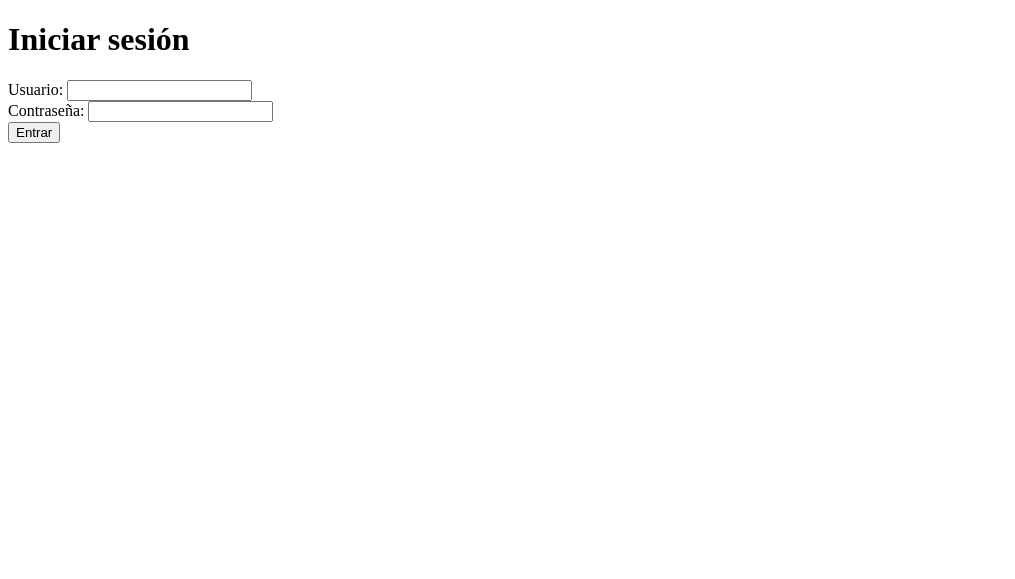
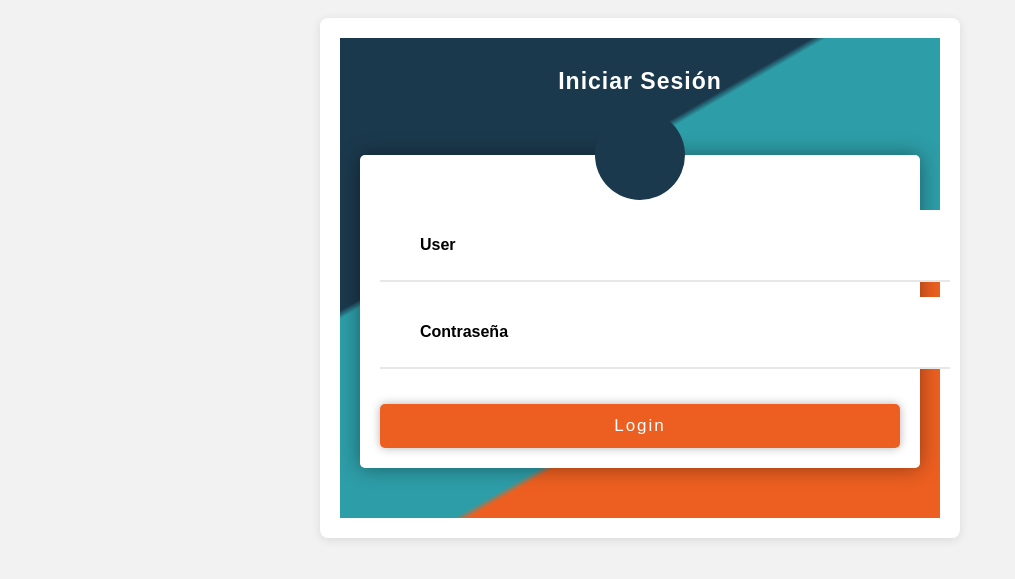
Before and after one commit to Leonel1098/IPC2_Practica2_201709088, a Flask app: page / in a window 1280 px wide. Shown: the top 579 px of the page, without its empty margins (0-1015 px from the left). Run offline with Flask 3, Linux system fonts and the light colour scheme.

Commit message:
Estilos login

```diff
--- a/static/styles.css
+++ b/static/styles.css
@@ -0,0 +1,200 @@
+.form-container {
+    background: linear-gradient(150deg, #1B394D 33%, #2D9DA7 34%, #2D9DA7 66%, #EC5F20 67%);
+    font-family: 'Raleway', sans-serif;
+    text-align: center;
+    padding: 30px 20px 50px;
+}
+.form-container .title {
+    color: #fff;
+    font-size: 23px;
+    text-transform: capitalize;
+    letter-spacing: 1px;
+    margin: 0 0 60px;
+}
+.form-container .form-horizontal {
+    background-color: #fff;
+    padding: 20px;
+    border-radius: 5px;
+    box-shadow: 0 0 20px rgba(0, 0, 0, 0.4);
+}
+.form-horizontal .form-icon {
+    color: #fff;
+    background-color: #1B394D;
+    font-size: 75px;
+    line-height: 92px;
+    height: 90px;
+    width: 90px;
+    margin: -65px auto 10px;
+    border-radius: 50%;
+}
+.form-horizontal .form-group {
+    margin: 0 0 10px;
+    position: relative;
+}
+.form-horizontal .form-group:nth-child(3) { margin-bottom: 30px; }
+.form-horizontal .form-group .input-icon {
+    color: #e7e7e7;
+    font-size: 23px;
+    position: absolute;
+    left: 0;
+    top: 10px;
+}
+.form-horizontal .form-control {
+    color: #000;
+    font-size: 16px;
+    font-weight: 600;
+    height: 50px;
+    padding: 10px 10px 10px 40px;
+    margin: 0 0 5px;
+    border: none;
+    border-bottom: 2px solid #e7e7e7;
+    border-radius: 0px;
+    box-shadow: none;
+}
+.form-horizontal .form-control:focus {
+    box-shadow: none;
+    border-bottom-color: #EC5F20;
+}
+.form-horizontal .form-control::placeholder {
+    color: #000;
+    font-size: 16px;
+    font-weight: 600;
+}
+.form-horizontal .forgot {
+    font-size: 13px;
+    font-weight: 600;
+    text-align: right;
+    display: block;
+}
+.form-horizontal .forgot a {
+    color: #777;
+    transition: all 0.3s ease 0s;
+}
+.form-horizontal .forgot a:hover {
+    color: #777;
+    text-decoration: underline;
+}
+.form-horizontal .signin {
+    color: #fff;
+    background-color: #EC5F20;
+    font-size: 17px;
+    text-transform: capitalize;
+    letter-spacing: 2px;
+    width: 100%;
+    padding: 12px;
+    box-shadow: 0 0 10px rgba(0, 0, 0, 0.3);
+    transition: all 0.4s ease 0s;
+}
+.form-horizontal .signin:hover,
+.form-horizontal .signin:focus {
+    font-weight: 600;
+    letter-spacing: 5px;
+    box-shadow: 0 0 10px rgba(0, 0, 0, 0.3) inset;
+}
+
+
+.form-container .title{
+    color: #fff;
+    font-size: 23px;
+    text-transform: capitalize;
+    letter-spacing: 1px;
+    margin: 0 0 60px;
+}
+.form-horizontal .form-group{
+    margin: 0 0 10px;
+    position: relative;
+}
+.form-horizontal .form-control{
+    color: #000;
+    font-size: 16px;
+    font-weight: 600;
+    height: 50px;
+    padding: 10px 10px 10px 40px;
+    margin: 0 0 5px;
+    border: none;
+    border-bottom: 2px solid #e7e7e7;
+    border-radius: 0px;
+    box-shadow: none;
+}
+.form-horizontal .form-control:focus{
+    box-shadow: none;
+    border-bottom-color: #EC5F20;
+}
+.form-horizontal .signin{
+    color: #fff;
+    background-color: #EC5F20;
+    font-size: 17px;
+    text-transform: capitalize;
+    letter-spacing: 2px;
+    width: 100%;
+    padding: 12px;
+    box-shadow: 0 0 10px rgba(0,0,0,0.3);
+    transition: all 0.4s ease 0s;
+}
+.signup{
+    background: transparent;
+    color: #20ecdb;
+    font-weight: 600;
+    text-decoration: underline;
+}
+
+body {
+    font-family: Arial, sans-serif;
+    background-color: #f2f2f2;
+    color: #333;
+    padding: 10px;
+}
+.form-bg {
+    max-width: 600px;
+    margin: auto;
+    padding: 20px;
+    background: white;
+    border-radius: 8px;
+    box-shadow: 0 2px 10px rgba(0, 0, 0, 0.1);
+}
+h3 {
+    text-align: center;
+    margin-bottom: 20px;
+}
+.form-group {
+    margin-bottom: 15px;
+}
+.form-group label {
+    display: block;
+    margin-bottom: 5px;
+    font-weight: bold;
+}
+.form-group input, .form-group textarea {
+    width: 100%;
+    padding: 10px;
+    border: 1px solid #ced4da;
+    border-radius: 5px;
+    font-size: 16px;
+}
+.form-group textarea {
+    resize: vertical;
+}
+.btn {
+    background-color: #007bff;
+    color: white;
+    border: none;
+    padding: 10px;
+    border-radius: 5px;
+    cursor: pointer;
+    font-size: 16px;
+    width: 100%;
+    transition: background-color 0.3s;
+}
+.btn:hover {
+    background-color: #0056b3;
+}
+a {
+    display: block;
+    text-align: center;
+    margin-top: 20px;
+    color: #007bff;
+    text-decoration: none;
+}
+a:hover {
+    text-decoration: underline;
+}
--- a/templates/login.html
+++ b/templates/login.html
@@ -1,28 +1,39 @@
-<!doctype html>
-<html lang="es">
+<!DOCTYPE html>
+<html lang="en">
 <head>
-    <meta charset="utf-8">
-    <title>Iniciar sesión</title>
+    <meta charset="UTF-8">
+    <meta http-equiv="X-UA-Compatible" content="IE=edge">
+    <meta name="viewport" content="width=device-width, initial-scale=1.0">
+    <title>Login</title>
+    <link href="{{ url_for('static', filename='styles.css') }}" rel="stylesheet">
 </head>
 <body>
-    <h1>Iniciar sesión</h1>
-    <form method="post">
-        <label for="username">Usuario:</label>
-        <input type="text" id="username" name="username" required>
-        <br>
-        <label for="password">Contraseña:</label>
-        <input type="password" id="password" name="password" required>
-        <br>
-        <button type="submit">Entrar</button>
-    </form>
-    {% with messages = get_flashed_messages() %}
-        {% if messages %}
-            <ul>
-                {% for message in messages %}
-                    <li>{{ message }}</li>
-                {% endfor %}
-            </ul>
-        {% endif %}
-    {% endwith %}
+    <div class="form-bg">
+        <div class="container">
+            <div class="row">
+                <div class="col-md-offset-4 col-md-4 col-sm-offset-3 col-sm-6">
+                    <div class="form-container">
+                        <h3 class="title">Iniciar Sesión</h3>
+                        <form class="form-horizontal" method="POST" action="{{ url_for('login') }}">
+                            <div class="form-icon">
+                                <i class="fa fa-user-circle"></i>
+                            </div>
+                            <div class="form-group">
+                                <span class="input-icon"><i class="fa fa-user"></i></span>
+                                <input type="username" name="username" class="form-control" placeholder="User" required>
+                            </div>
+                            <div class="form-group">
+                                <span class="input-icon"><i class="fa fa-lock"></i></span>
+                                <input type="password" name="password" class="form-control" placeholder="Contraseña" required>
+                                 <!--<span class="forgot"><a href="#">Forgot Password?</a></span> -->
+                            </div>
+                            <button class="btn signin" type="submit">Login</button>
+                        </form>
+
+                    </div>
+                </div>
+            </div>
+        </div>
+    </div>
 </body>
 </html>
```
Also changed, not shown: templates/register_car.html (+54 -26 lines).
